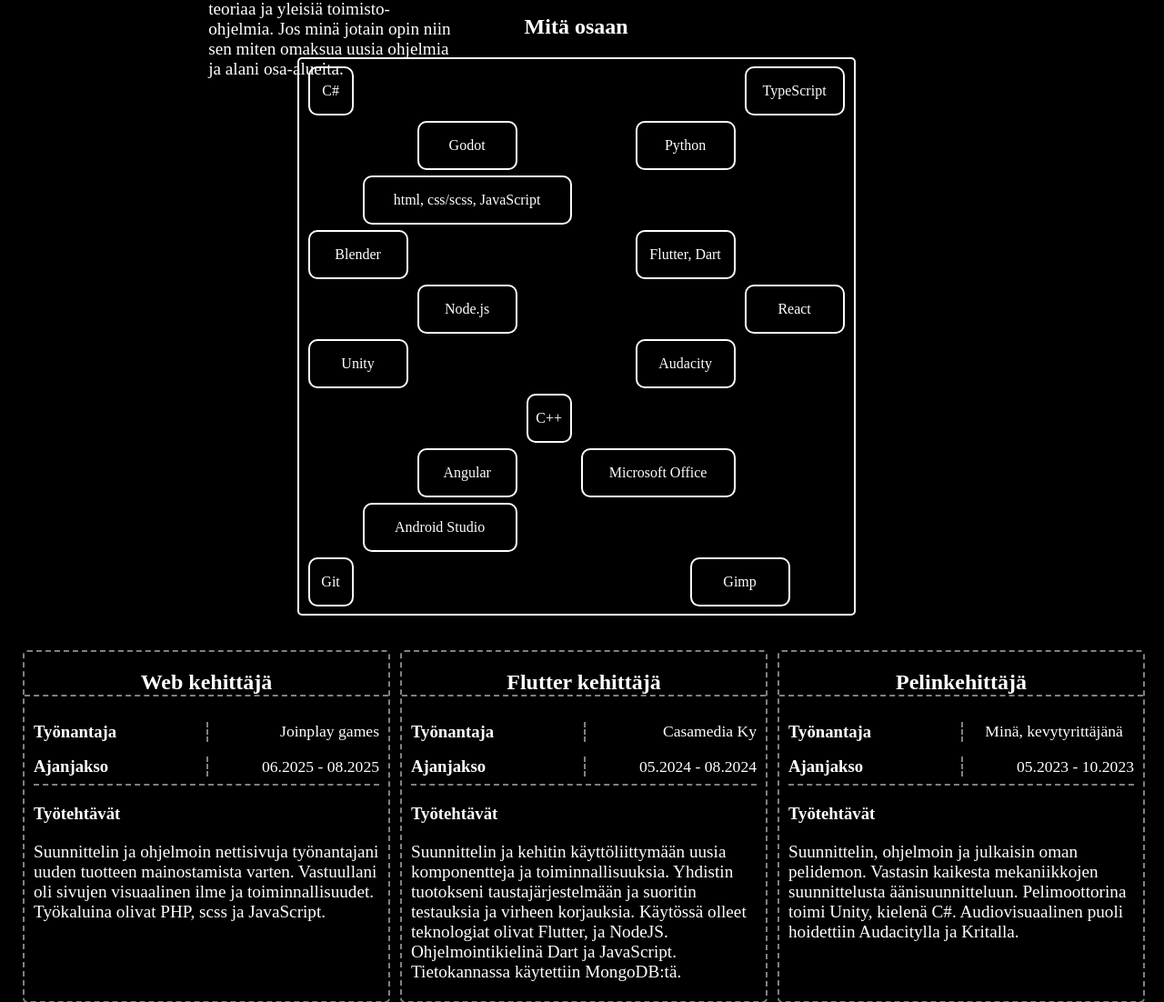
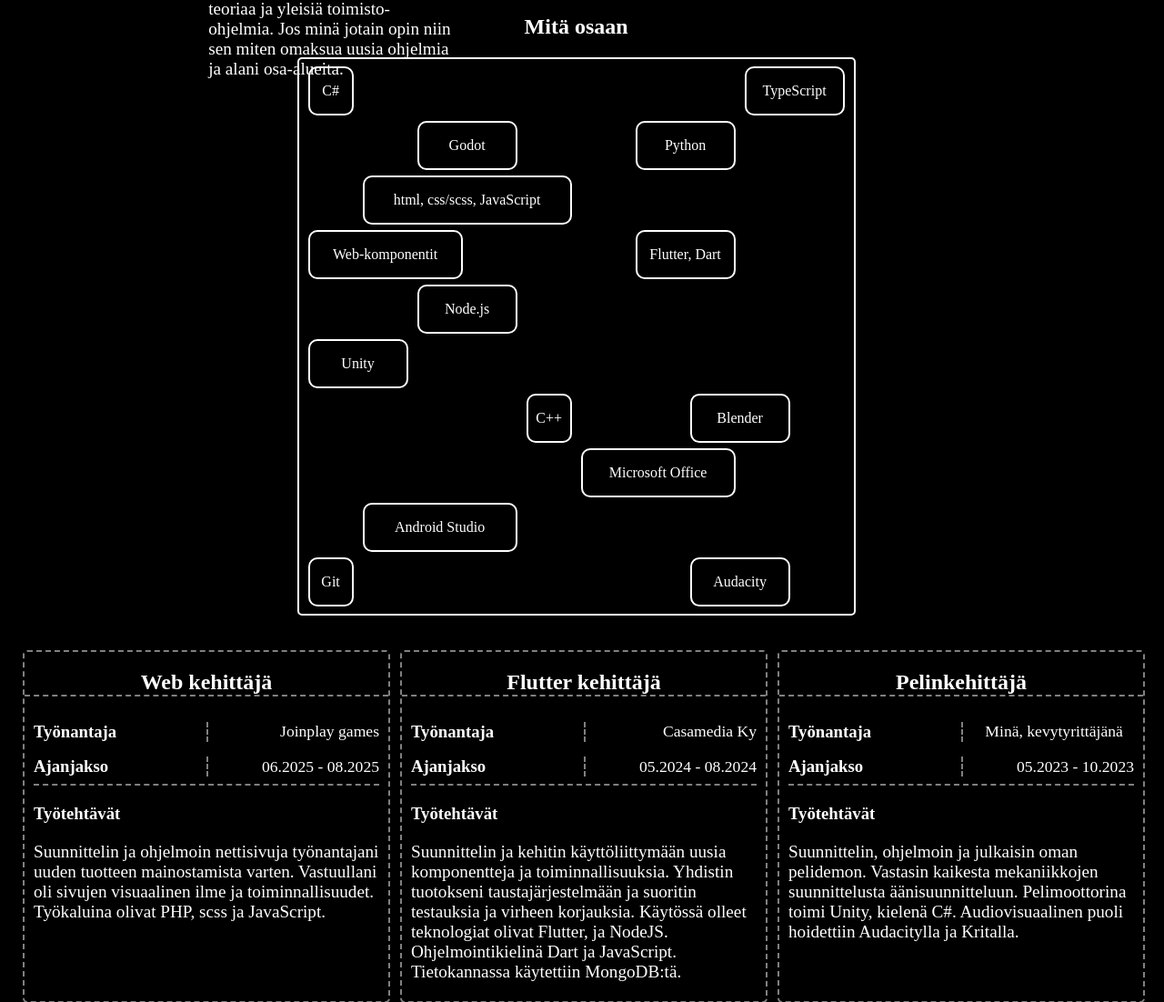
Before and after one commit to Ohra-aho/Ohra-aho.github.io, a PHP site: page /engineer/index.html in a window 1280 px wide. Shown: the part 404-1506 px from the top of the page at 91% size. Run offline with PHP 8.4, Linux system fonts and the light colour scheme; style sheets or scripts are compiled from the project's sources.

Commit message:
Layout fixes and content changes

```diff
--- a/engineer/engineer.js
+++ b/engineer/engineer.js
@@ -1,8 +1,8 @@
 
 const content = [
 	["C#", "Tutuin kieleni. Käytän sitä hyvin usein pelejä tehdessäni."],
-	["html, css/scss, JavaScript", "Nämä sivut on tehty näillä työkaluilla. Hieman ruosteessa olen, mutta hommat sujuu."],
-	["TypeScript", "Tuli tutuksi opintojen aikana, mutta ei ole sittemmin ollut tarvetta. Muistan tosin pitäneeni siitä."],
+	["html, css/scss, JavaScript", "Olen oppinut käyttämään näitä aka hyvin viimeisimmän projektini: Nettisivutyökalut, kanssa."],
+	["TypeScript", "Tuli tutuksi opintojen aikana. Ihan kätevä, mutta ei ole tullut sittemmin tarvetta."],
 	["C++", "Ensimmäinen koodikieleni. Joku sanoi internetissä että siitä on hyvä aloittaa jos haluaa pelejä tehdä. Oli Python helppoa sen jälkeen."],
 	["Node.js", "Toinen suurista tuttavuuksista Casamedialla ollessani. Pääasiallisin taustajärjestelmätyökaluni. Osaan tätä siinä missä JavaScriptiä."],
 	["Git", "Tulee käytettyä lähes kaikkien projektien kanssa."],
@@ -10,101 +10,30 @@ const content = [
 	["Flutter, Dart", "Käytin näitä Casamedialla ollessani. On hetki kun olen käyttänyt, mutta huono en ole. Aloitin aivan ummikkona, mutta kun sopimus oli lopuillaan niin vastuullani oli erillisen tekstaussovelluksen kehittäminen."],
 	["Unity", "Lähes ainoa pelimoottori jota käytän. 2D puolella osaan asiani. Muuten olen tuttu perusasioiden ja hieman monimutkaisempienkin juttujen kanssa. Selviän useimmista ongelmista."],
 	["Android Studio", "Tuli opintojen aikana tehtyä säätä seuraava kännykkäaplikaatio. Tällä hetkellä en ilman nettiä selviäisi projektista, mutta vanhoja tuttuja ollaan."],
-	["Python", "Joskus yritin tälläkin pelejä tehdä. Fysiikkamoottorin kohdalla meni mielenkiinto."],
+	["Python", "Joskus yritin tehdä tällä pelejä. Fysiikkamoottorin kohdalla meni mielenkiinto."],
 	["Godot", "Olen tätä itsenäisesti ja ystävän kanssa pyöritellyt. Pieniä projekteja ja homma vielä vähän hakusessa."],
-	["Gimp", "Oli hyvin yleinen työkalu opintojen aikana. Nykyään käytän enemmän piirto-ohjelmia, mutta käytän tätäkin joskus viimeistelemään töitäni."],
 	["Audacity", "Päätyökalu pelieni audiomaailman luomisessa. Teidän tarpeeksi selviytyäkseni perus trimmaamisesta, korjailusta ja ääniefektien kasaamisesta."],
-	["Blender", "Useampi kurssi on tätä käyty mallinnuksesta animoimiseen. Olen jonkin verran myös mallintanut hahmoja muuten vaan tai kohteita peleihini. Olen tykästynyt low-poly-tyyliin."],
-	["Angular", "Opiskelin tätä useampia kursseja. Sittemmin ei ole tullut tälle käyttöä. Pienellä totuttelulla saisin taas hommasta kiinni."],
-	["React", "Flutter:in jälkeen ehkä yksi mielityökaluistani käyttöliittymän puolella. Tosin en ole päässyt taitoja hyödyntämään opintojen ulkopuolella, joten vaatisi uudelleen opetelua."],
+	["Blender", "Olen jonkin verran mallintanut ja animoinut. Joko muuten vain tai malleja peleihini. Olen tykästynyt low-poly-tyyliin."],
+	["Web-komponentit", "Osa Nettisivutyökaluprojektiani. Vielä lapsen kengissä, mutta olen jo tehnyt liudan käteviä komponentteja."]
 ];
 
 const english_content = [
 	["C#", "My most familiar language. I use it very often while making games."],
-	["html, css/scss, JavaScript", "This site is made with these tools. I am a bit rusty, but I can make things work."],
-	["TypeScript", "This became familiar during my studies, but there has not been much use for it since. I remember liking it tho."],
+	["html, css/scss, JavaScript", "Due to my most recent project: Web site tools, I have become rather adept with these."],
+	["TypeScript", "This became familiar during my studies. Rather handy, but I have not had use for it since"],
 	["C++", "My first code language. Someone said on the internet, that it would be good to start with, if one wants to make games. Python was pretty easy after that."],
-	["Node.js", "Another one of the main tools while working for Casamedia. My go-to for back ends. I can use it as well as JavaScript."],
+	["Node.js", "Another one of the main tools while working for Casamedia. My go-to for back end. I can use it as well as JavaScript."],
 	["Git", "I use this with almost every project."],
 	["Microsoft Office", "I know tricks with main trio and when problems come up, I know to ask the right questions. I use Excel to aid with budjeting and game development."],
 	["Flutter, Dart", "I used these while working for Casamedia. It has been a while, but I am not bad at it. I started without knowing much, but when my time there was at its end, I was in charge of the development of separate texting app."],
 	["Unity", "Basically the only game engine I use. With 2D, I know what I'm doing. Otherwise I know my way around with basics and also more complex stuff. I can solve most problems."],
 	["Android Studio", "I made weather app during my studies with this. We are old pals but a little distant."],
-	["Python", "I tried to make games with this as well. Got tired during physics simulations."],
+	["Python", "I tried to make games with this. Got tired during physics simulations."],
 	["Godot", "I have dabbled with this alone and with a friend. Small projects and still a little dirty."],
-	["Gimp", "I used this often during my studies. Nowadays I use drawing programs more, but I still sometimes use this to finish my works."],
 	["Audacity", "The main tool for creating sound scapes for my games. I know enough to manage trimming, fixing and pasic effects."],
-	["Blender", "I have done few courses on this from modeling to animation. I have also dome some modeling for fun and for my game projects. I have grown a liking for low-poly style"],
-	["Angular", "I have dome many courses on this. Haven't used this much since. With little practice I could get a hang of it still."],
-	["React", "One of my favourite UI tools after Flutter. Altho haven't got an opportunity to use it outside studies."],
+	["Blender", "I have done a little modeling and animation. Either just for fun or for my game projects. I have grown a liking for low-poly style."],
+	["Web components", "Part of my Web site tools project. Still taking baby steps, but I have already made a butch of handy components."]
 ];
-
-/*const finnish_intro = [
-	"Mediatekniikan insinööri",
-	"Valitsin mediatekniikan koska haaveilen urasta pelialalla ja siellä niitä kursseja oli. Peliohjelmointia ja niin edelleen. Niiden lisäksi tuli myös opeteltua kaikenlaista muutakin, kunten ohjelmointia aivan liian monella kielellä ja työkalulla, kuvan ja äänen käsittelyä, 3D-mallinnusta, ohjelmistokehityksen teoriaa ja yleisiä toimisto-ohjelmia kuten Excel:iä. Jos minä jotain opin niin sen miten omaksua uusia ohjelmia ja alani osa-alueita.",
-	"Opinnäytetyö",
-	"Mitä osaan",
-	"IT-insinööri",
-	"&#8592 Takaisin"
-];
-
-const english_intro = [
-	"Engineer of media technology",
-	"I chose this, because I dream of a career in game development and there were the courses. Game programming and such. In addition I studied the whole lot of other things, such programming in too many languages and tools, photo and audio editing, 3D-modeling, software development theory and common office programs such as Excel. if I learned anything, then how to adapt to new tools and tasks.",
-	"Thesis",
-	"What I know",
-	"IT engineer",
-	"&#8592 Back"
-];*/
-
-const finnish_job_template = [
-	"Työnantaja",
-	"Ajanjakso",
-	"Työtehtävät"
-];
-
-const english_job_template = [
-	"Employer",
-	"Duration",
-	"Tasks"
-];
-
-const finnish_jobs = [
-	[
-		"Web kehittäjä",
-		"Joinplay games",
-		"Suunnittelin ja ohjelmoin nettisivuja työnantajani uuden tuotteen mainostamista varten. Vastuullani oli sivujen visuaalinen ilme ja toiminnallisuudet. Työkaluina olivat PHP, scss ja JavaScript."
-	],
-	[
-		"Flutter kehittäjä",
-		"Casamedia Ky",
-		"Suunnittelin ja kehitin käyttöliittymään uusia komponentteja ja toiminnallisuuksia. Yhdistin tuotokseni taustajärjestelmään ja suoritin testauksia ja virheen korjauksia. Käytössä olleet teknologiat olivat Flutter, ja NodeJS. Ohjelmointikielinä Dart ja JavaScript. Tietokannassa käytettiin MongoDB:tä."
-	],
-	[
-		"Pelinkehittäjä",
-		"Minä, kevytyrittäjänä",
-		"Suunnittelin, ohjelmoin ja julkaisin oman pelidemon. Vastasin kaikesta mekaniikkojen suunnittelusta äänisuunnitteluun. Pelimoottorina toimi Unity, kielenä C#. Audiovisuaalinen puoli hoidettiin Audacitylla ja Kritalla."
-	]
-]
-
-const english_jobs = [
-	[
-		"Web developer",
-		"Joinplay games",
-		"I designed and developed a website for advertising my employer’s upcoming game. I made everything from the visual arrangements to functionalities. Tools used were PHP, scss and JavaScript."
-	],
-	[
-		"Flutter developer",
-		"Casamedia Ky",
-		"I desingend and programmed new components and functionalities for the UI. I connected my creations to the Back End and performed testing and bug fixes."
-	],
-	[
-		"Pelinkehittäjä",
-		"Minä, kevytyrittäjänä",
-		"I designed, programmed and published my own game demo. I answered in everything from mechanics to sound design. I used Unity as the game engine and C# as the language. Audiovisual side was achieved with Audacity and Krita."
-	]
-]
-
 
 function ShowInfo(index) {
 	const grid = document.getElementById("skill_grid");
--- a/engineer/index.css
+++ b/engineer/index.css
@@ -243,28 +243,16 @@ body #main #grid_container #skill_grid .skill:nth-of-type(13) {
   grid-column-end: 10;
 }
 body #main #grid_container #skill_grid .skill:nth-of-type(14) {
-  grid-row-start: 6;
-  grid-row-end: 7;
-  grid-column-start: 7;
-  grid-column-end: 9;
+  grid-row-start: 7;
+  grid-row-end: 8;
+  grid-column-start: 8;
+  grid-column-end: 10;
 }
 body #main #grid_container #skill_grid .skill:nth-of-type(15) {
   grid-row-start: 4;
   grid-row-end: 5;
   grid-column-start: 1;
-  grid-column-end: 3;
-}
-body #main #grid_container #skill_grid .skill:nth-of-type(16) {
-  grid-row-start: 8;
-  grid-row-end: 9;
-  grid-column-start: 3;
-  grid-column-end: 5;
-}
-body #main #grid_container #skill_grid .skill:nth-of-type(17) {
-  grid-row-start: 5;
-  grid-row-end: 6;
-  grid-column-start: 9;
-  grid-column-end: 11;
+  grid-column-end: 4;
 }
 body #main #work_history {
   display: grid;
--- a/engineer/index.html
+++ b/engineer/index.html
@@ -59,12 +59,6 @@
 			</div>
 
 			<div id="left">
-				<!--<div id="section">
-					<a href="https://lab.fi/fi" target="_blank">
-						<h2>LAB University of Applied Sciences</h2>
-						<img src="../media/images/lab logo.png" alt="logo">
-					</a>
-				</div>-->
 				<div id="section">
 					<a href="https://urn.fi/URN:NBN:fi:amk-2024111428198" target="_blank">
 						<h2>Opinnäytetyö</h2>
--- a/engineer/index.scss
+++ b/engineer/index.scss
@@ -162,10 +162,10 @@ body {
 				.skill:nth-of-type(11) { @include skill_cordinates(7, 2, 2); }
 				.skill:nth-of-type(12) { @include skill_cordinates(3, 2, 2); }
 				.skill:nth-of-type(13) { @include skill_cordinates(8, 10, 2); }
-				.skill:nth-of-type(14) { @include skill_cordinates(7, 6, 2); }
-				.skill:nth-of-type(15) { @include skill_cordinates(1, 4, 2); }
-				.skill:nth-of-type(16) { @include skill_cordinates(3, 8, 2); }
-				.skill:nth-of-type(17) { @include skill_cordinates(9, 5, 2); }
+				.skill:nth-of-type(14) { @include skill_cordinates(8, 7, 2); }
+				.skill:nth-of-type(15) { @include skill_cordinates(1, 4, 3); }
+				//.skill:nth-of-type(16) { @include skill_cordinates(3, 8, 2); }
+				//.skill:nth-of-type(17) { @include skill_cordinates(9, 5, 2); }
 			}
 		}
 
@@ -177,7 +177,6 @@ body {
 			align-items: center;
 			justify-content: center;
 			margin-top: 5vh;
-			//@include top_displacement(35vh);
 
 			.job {
 				border: 2px dashed rgba(white, 0.5);
--- a/index.scss
+++ b/index.scss
@@ -269,8 +269,6 @@ body {
 
 						.info {
 							width: 100%;
-							//h2 { font-size: max($small_title, 1.5em); }
-							//p { font-size: max($small_font, 1.3em); }
 							h2 { font-size: $small_title; }
 							p { font-size: $small_font; }
 							a { font-size: 1.1em; }
@@ -317,7 +315,7 @@ body {
 
 	body {
 		.header {
-			height: 11vh;
+			height: fit-content;
 			max-height: 50px;
 			a {
 				font-size: 1em;
--- a/utils/utils.scss
+++ b/utils/utils.scss
@@ -23,7 +23,8 @@ $small_font: 1em;
 
 @mixin header() {
 	width: 100vw;
-	height: 6vh;
+	height: fit-content;
+	min-height: 6vh;
 	background-color: black;
 	margin: 0;
 	position: fixed;
```
Also changed, not shown: index.css (+11 -6 lines), 2 other files.
